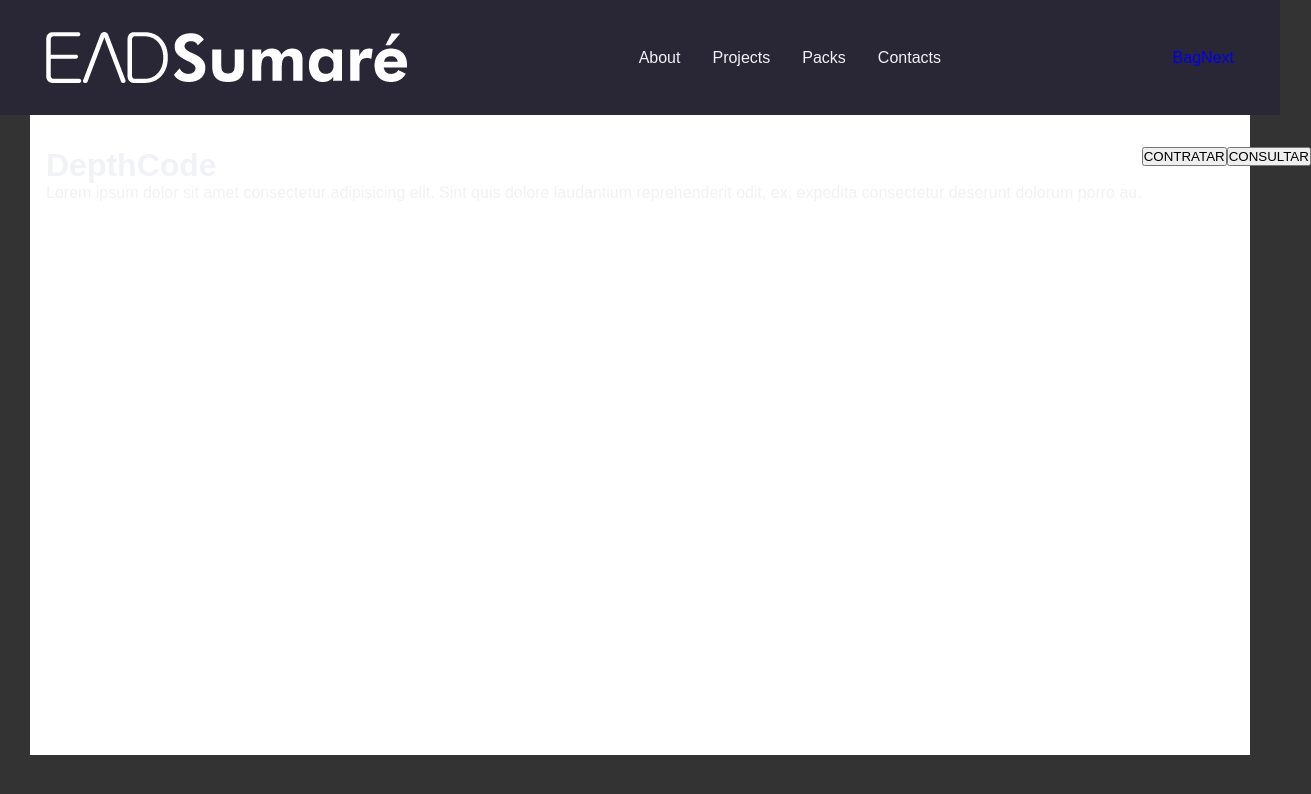
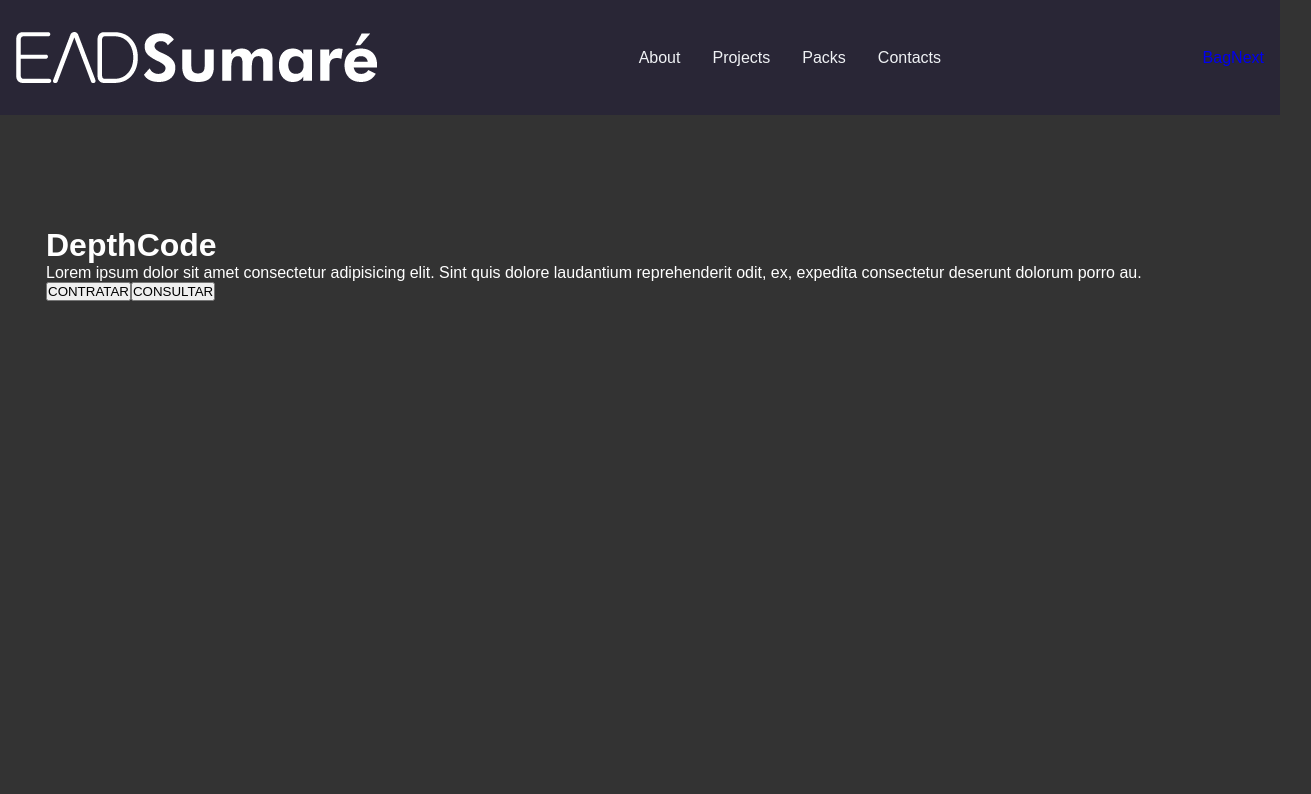
Before and after one commit to R10Duran/depthcode, a React (Create React App) app: page / in a window 1280 px wide. Shown: the top 794 px of the page, 1311 px wide, since content can reach past the window. Built offline with nearby package versions, Linux system fonts and the light colour scheme.

Commit message:
criando a home

```diff
--- a/src/components/Header/index.tsx
+++ b/src/components/Header/index.tsx
@@ -1,10 +1,9 @@
 import logoImg from '../../assets/logo-branco.png';
-import { Container, Content } from './styles';
+import { Container } from './styles';
 
 export function Header() {
     return (
         <Container>
-            <Content>
                 <img src={logoImg} alt="depthCode" />
                 <ul>
                     <li>
@@ -24,7 +23,6 @@ export function Header() {
                     <a href="#">Bag</a>
                     <a href="#">Next</a>
                 </div>
-            </Content>
         </Container>
     )
 }
--- a/src/components/Header/styles.ts
+++ b/src/components/Header/styles.ts
@@ -2,16 +2,12 @@ import styled from 'styled-components';
 
 export const Container = styled.header `
     background: var(--background2);
+    padding: 2rem 1rem 2rem;
+
     position: sticky;
     top: 0;
+
     width: 100%;
-`;
-
-export const Content = styled.div`
-    max-width: 1220px;
-    margin: 0 auto;
-
-    padding: 2rem 1rem 2rem;
 
     display: flex;
     justify-content: space-between;
--- a/src/components/Home/styles.ts
+++ b/src/components/Home/styles.ts
@@ -2,11 +2,12 @@ import styled from "styled-components";
 
 export const Content = styled.div`
     max-width: 1220px;
-    margin: 0 auto;
-    height: 80vh;
-    background-color: #fff;
+    margin: 5rem auto 0;
+    height: 84vh;
 
-    display: fle;
+    /* background-color: #fff; */
 
     padding: 2rem 1rem 2rem;
+
+    color: #fff;
 `
```
